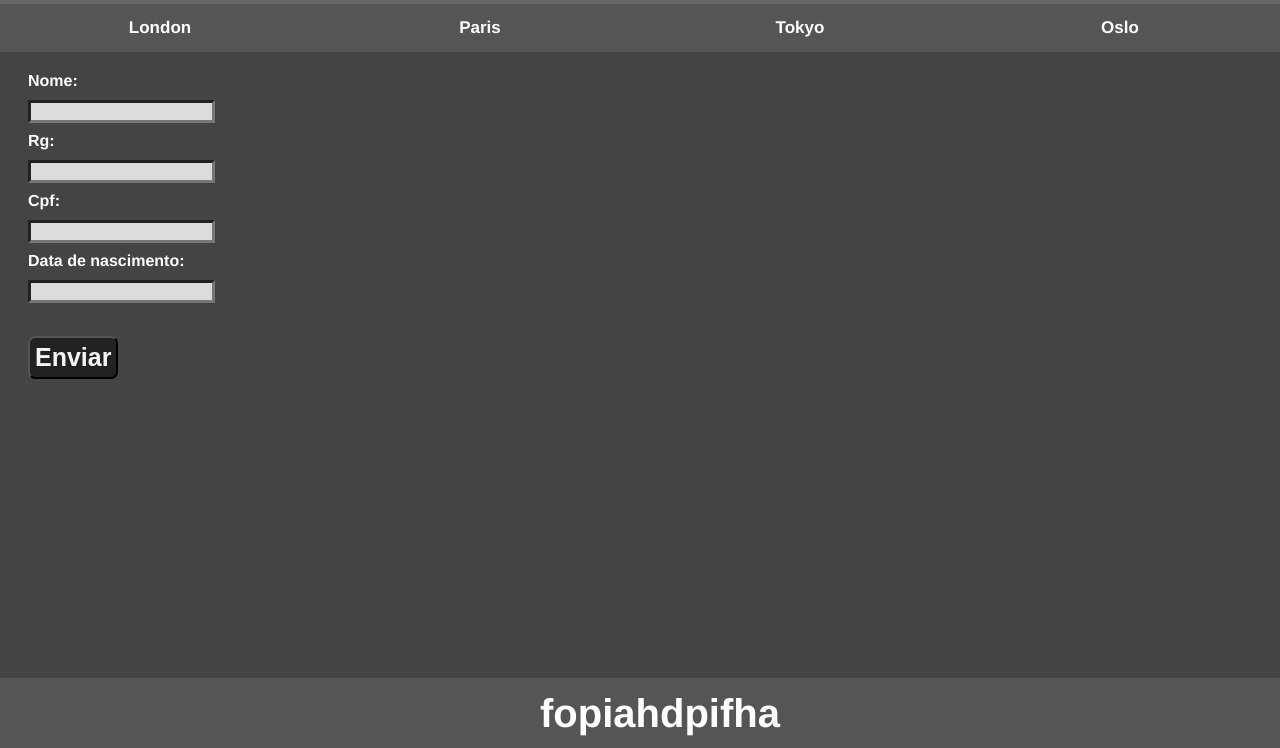
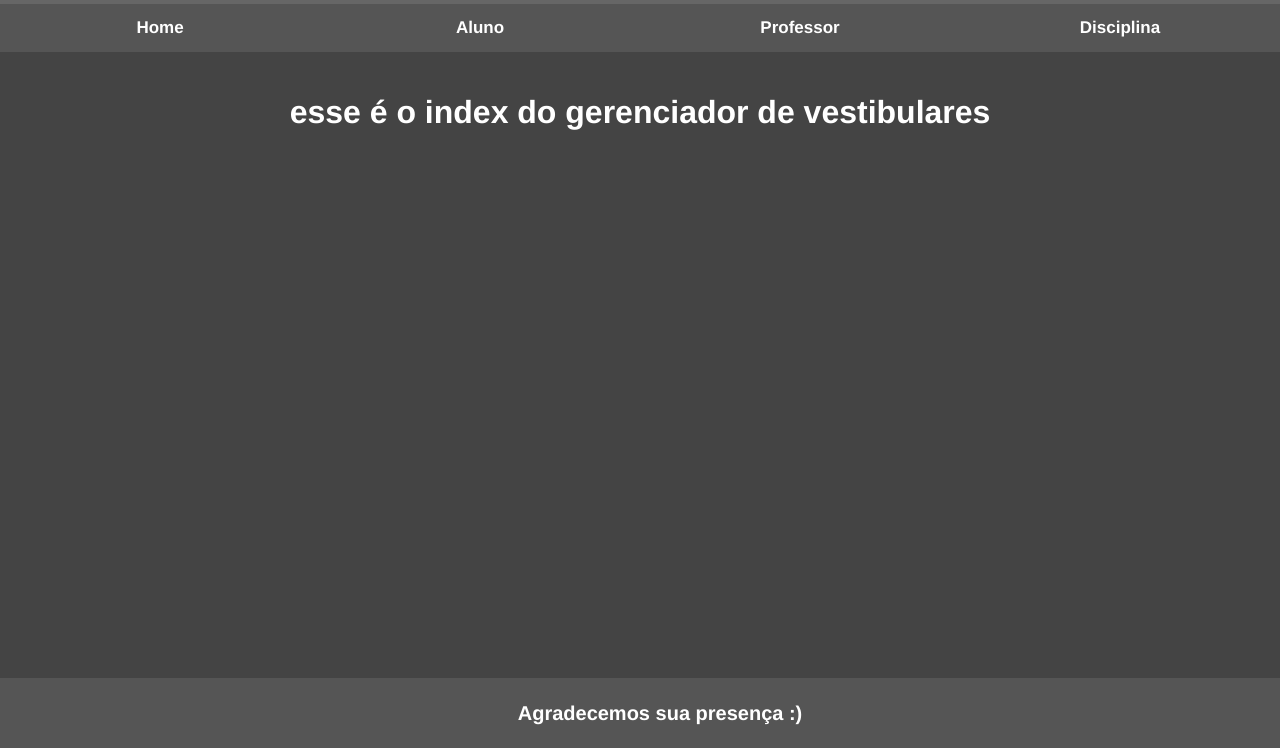
Before and after one commit to guirn222/ac09-web, a plain HTML site: page index.html in a window 1280 px wide. Shown: the part 52-800 px from the top of the page. Drawn offline with Linux system fonts and the light colour scheme.

Commit message:
Add files via upload

```diff
--- a/estilo.css
+++ b/estilo.css
@@ -48,10 +48,11 @@ body{
     background-color: #222;
     color: #F5F5F5;
     font-weight: bold;
-  border:50%;
+    font-size: 20px;
+    border-color: #222;
     border-radius: 7px;
-  font-size: 25px;
-  padding: 5px;
+    border: 0px;
+
   }
 
   header{
@@ -84,6 +85,6 @@ footer{
     background-color: #555;
     width: 100%;
     padding: 20px;
-  font-size: 40px;
+    font-size: 20px;
     text-align: center;
   }
--- a/index.html
+++ b/index.html
@@ -1,4 +1,4 @@
- <!DOCTYPE html>
+<!DOCTYPE html>
  <html>
  <head>
     <meta http-equiv="Content-Language" content="pt-br">
@@ -6,13 +6,16 @@
     <link rel="stylesheet" href="estilo.css">
 
 
-    <title>pinto</title>
+    <title>Home</title>
 
 
 
-        <script type="text/javascript" src="javascript.js">
+        <script>
+
+
 
         </script>
+
 
  </head>
 
@@ -26,26 +29,13 @@
         </div>
 
 
-    <div id="London" class="tabcontent">
-        <h1>London</h1>
-    </div>
 
-    <div id="Paris" class="tabcontent">
-        <h1>Paris</h1>
-    </div>
+      <div>
+      <a href="index.html"> <button class="tablink">Home</button></a>
+      <a href="aluno.html"> <button class="tablink" >Aluno</button> </a>
 
-    <div id="Tokyo" class="tabcontent">
-        <h1>Tokyo</h1>
-    </div>
-
-    <div id="Oslo" class="tabcontent">
-        <h1>Oslo</h1>
-    </div>
-      <div>
-      <button class="tablink" onclick="openCity('London', this, 'red')" id="defaultOpen">London</button>
-      <button class="tablink" onclick="openCity('Paris', this, 'green')">Paris</button>
-      <button class="tablink" onclick="openCity('Tokyo', this, 'blue')">Tokyo</button>
-      <button class="tablink" onclick="openCity('Oslo', this, 'orange')">Oslo</button>
+      <a href="Professor.html"> <button class="tablink">Professor</button> </a>
+      <button class="tablink">Disciplina</button>
       </div>
     </header>
 
@@ -53,29 +43,16 @@
 
 
 
-      <br><br>
+      <br><br> <br><br>
 
-    <form onsubmit='javascript: return msg()' class="formulario">
+    <h1><center>
 
-        <label for="nome">Nome:</label> <br>
-        <input class="campo-texto" type="text" id="nome"> <br>
+        esse é o index do gerenciador de vestibulares
 
-        <label for="rg">Rg:</label> <br>
-        <input class="campo-texto" type="text" id="rg"> <br>
-
-        <label for="cpf">Cpf:</label> <br>
-        <input class="campo-texto" type="text" id="cpf"> <br>
-
-        <label for="data-nasc">Data de nascimento:</label> <br>
-        <input class="campo-texto" type="text" id="data-nasc"> <br>
-
-        <br>
-        <input class="botao" type="submit" value="Enviar" >
-
-    </form>
-
+    </center></h1>
+    <br>
     <footer>
-        fopiahdpifha
+        Agradecemos sua presença :)
     </footer>
  </body>
  </html>
--- a/javascript.js
+++ b/javascript.js
@@ -1,3 +1,3 @@
 function msg(){
- alert("Hello Javatpoint");
+ alert("Cadastro completo");
 }
```
Also changed, not shown: Professor.html (+9 -24 lines), aluno.html (added, +89 -0 lines). Lines whose indentation alone changed are shown as unchanged.
